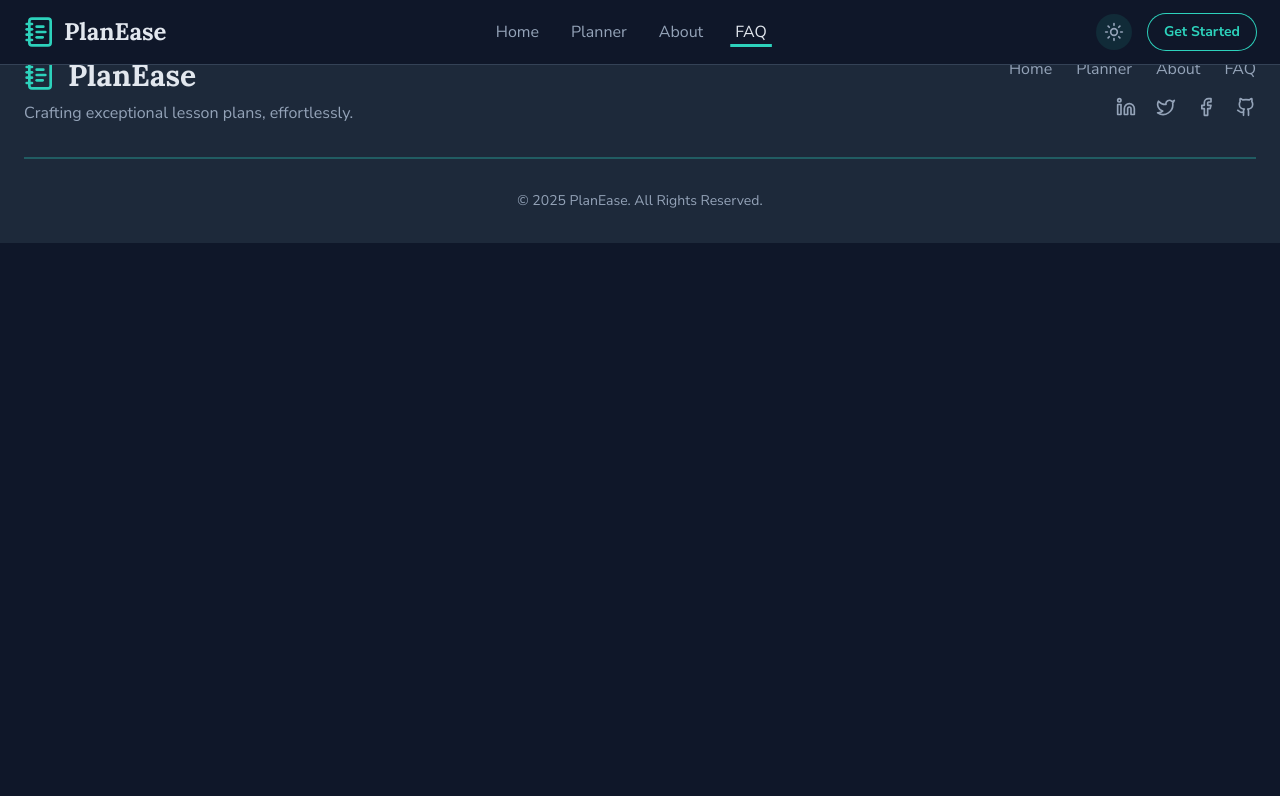
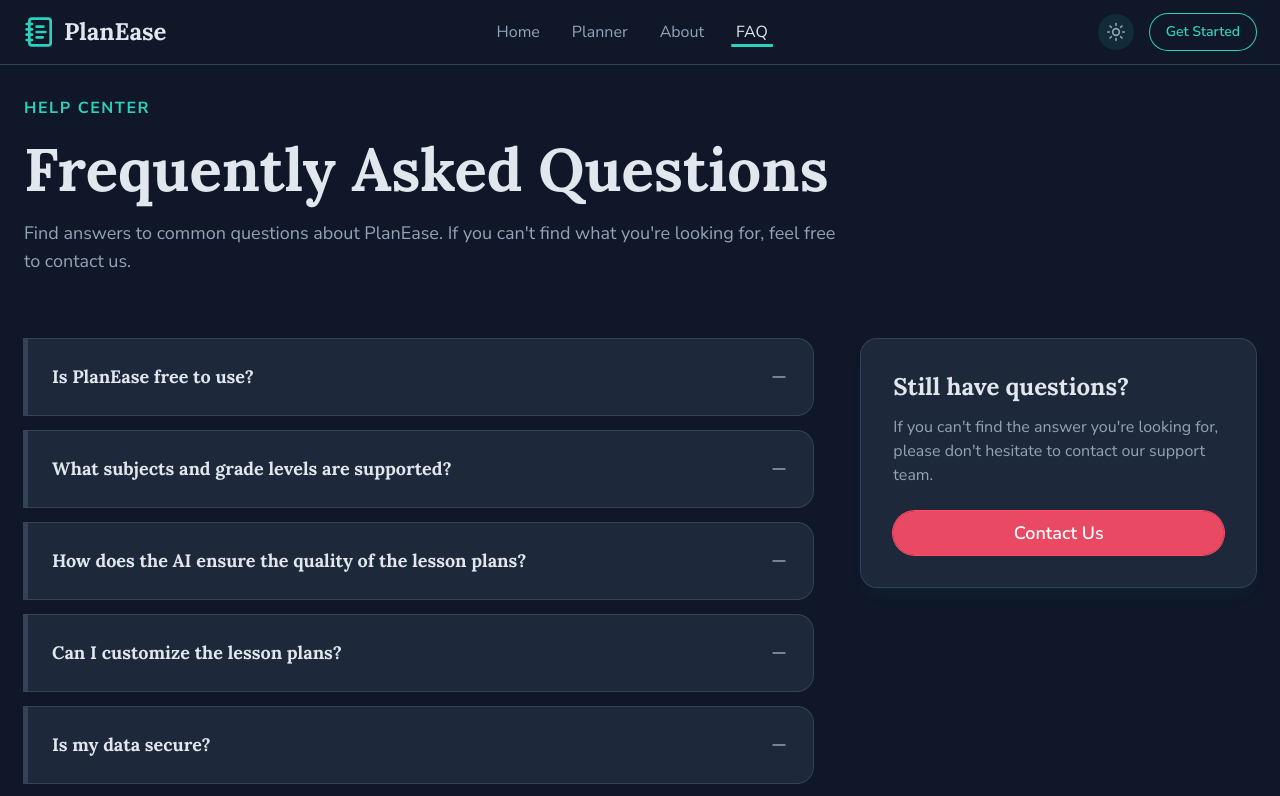
Before and after one commit to Shubham-567/planease-lesson-planner, a React (Vite) app: page /faq in a window 1280 px wide. Shown: the top 796 px of the page. Built offline with nearby package versions, Linux system fonts and the light colour scheme.

Commit message:
Add FaqPage with accordion and contact us card

```diff
--- a/src/App.jsx
+++ b/src/App.jsx
@@ -3,6 +3,7 @@ import HomePage from "./pages/HomePage";
 import Navbar from "./components/Navbar";
 import Footer from "./components/Footer";
 import AboutPage from "./pages/AboutPage";
+import FAQPage from "./pages/FAQPage";
 
 const App = () => {
   return (
@@ -13,7 +14,7 @@ const App = () => {
         <Route path='/' element={<HomePage />} />
         <Route path='/planner' element={<p>Ai Lesson Planner</p>} />
         <Route path='/about' element={<AboutPage />} />
-        <Route path='/faq' element={<p>faq</p>} />
+        <Route path='/faq' element={<FAQPage />} />
         <Route path='*' element={<HomePage />} />
       </Routes>
 
--- a/src/components/CallToAction.jsx
+++ b/src/components/CallToAction.jsx
@@ -31,7 +31,7 @@ const CallToAction = () => {
                   </p>
                 </div>
                 <div className='flex-shrink-0'>
-                  <Link to='/planner' className='btn-secondary'>
+                  <Link to='/planner' className='btn btn-secondary'>
                     <Zap className='size-5' />
                     Start Creating Free
                   </Link>
--- /dev/null
+++ b/src/components/FaqItem.jsx
@@ -0,0 +1,43 @@
+import { Minus } from "lucide-react";
+
+const FaqItem = ({ question, answer, isOpen, onToggle }) => {
+  return (
+    <div
+      className={`bg-base-200 border-l-4 rounded-r-2xl transition-all duration-300 ring ring-base-300 ${
+        isOpen ? "border-primary" : "border-base-300"
+      }`}>
+      <button
+        className='flex items-center justify-between w-full cursor-pointer p-6'
+        onClick={onToggle}
+        aria-expanded={isOpen}>
+        <p
+          className={`text-lg font-bold font-serif text-left ${
+            isOpen ? "text-primary" : "text-neutral"
+          }`}>
+          {question}
+        </p>
+        <div className='text-neutral-muted flex-shrink-0 ml-4'>
+          <div
+            className={`transition-transform duration-300 ${
+              isOpen ? "rotate-180" : "rotate-0"
+            }`}>
+            <Minus size={20} />
+          </div>
+        </div>
+      </button>
+
+      <div
+        className={`grid overflow-hidden transition-all duration-500 ease-in-out ${
+          isOpen ? "grid-rows-[1fr] opacity-100" : "grid-rows-[0fr] opacity-0"
+        }`}>
+        <div className='overflow-hidden'>
+          <p className='text-base text-neutral-muted px-6 pb-6 pt-0 leading-relaxed'>
+            {answer}
+          </p>
+        </div>
+      </div>
+    </div>
+  );
+};
+
+export default FaqItem;
--- a/src/components/Navbar.jsx
+++ b/src/components/Navbar.jsx
@@ -74,7 +74,7 @@ const Navbar = () => {
             </div>
           </button>
 
-          <NavLink to='/planner' className='btn-outline text-sm py-2 px-4'>
+          <NavLink to='/planner' className='btn btn-outline text-sm py-2 px-4'>
             Get Started
           </NavLink>
         </div>
--- /dev/null
+++ b/src/components/PageHeader.jsx
@@ -0,0 +1,19 @@
+const PageHeader = ({ title, heading, description }) => {
+  return (
+    <div>
+      <span className='text-base tracking-widest font-bold font-sans text-primary flex items-center gap-4 uppercase'>
+        {title ? title : "Page Title"}
+      </span>
+
+      <h1 className='text-4xl md:text-5xl lg:text-6xl leading-tight font-bold font-serif py-3'>
+        {heading ? heading : "Page Heading"}
+      </h1>
+
+      <p className='sm:text-lg text-neutral-muted'>
+        {description ? description : "Description of the page goes here."}
+      </p>
+    </div>
+  );
+};
+
+export default PageHeader;
--- a/src/components/illustrations/HeroIllustration.jsx
+++ b/src/components/illustrations/HeroIllustration.jsx
@@ -3,7 +3,7 @@ import { Activity, CheckCircle, ClipboardCheck } from "lucide-react";
 const HeroIllustration = () => {
   return (
     <div className='relative hidden w-1/2 p-4 md:block'>
-      <div className='bg-base-200 p-3 rounded-2xl transform md:-rotate-2 border border-base-300 max-w-lg mx-auto transition-transform duration-600 ease-in-out hover:rotate-0 hover:scale-105 hover:shadow-xl shadow-primary/10'>
+      <div className='bg-base-200 p-3 rounded-2xl transform md:rotate-3 border border-base-300 max-w-lg mx-auto transition-transform duration-600 ease-in-out hover:rotate-0 hover:scale-105 hover:shadow-xl shadow-primary/10'>
         <div className='aspect-[4/3] bg-base-100 rounded-lg p-6'>
           {/* Header */}
           <div className='flex justify-between items-start mb-6'>
--- a/src/index.css
+++ b/src/index.css
@@ -69,16 +69,20 @@
 }
 
 @layer components {
+  .btn {
+    @apply flex items-center justify-center gap-2 px-6 py-3 rounded-full bg-base-300 font-semibold cursor-pointer transition-transform duration-300 hover:-translate-y-1 active:scale-95 text-center;
+  }
+
   .btn-primary {
-    @apply flex items-center gap-2 bg-primary/90 text-base-100 font-semibold py-3 px-8 rounded-full ring-base-300 shadow-lg shadow-primary/20 transition-all duration-300 ease-in-out hover:bg-primary hover:shadow-primary/30 hover:-translate-y-1 max-w-fit;
+    @apply bg-primary/90 text-base-100 hover:bg-primary hover:shadow-primary/30 ring ring-primary;
   }
 
   .btn-secondary {
-    @apply flex items-center gap-2 bg-secondary/90 text-base-100 font-semibold py-3 px-8 rounded-full ring-base-300 shadow-lg shadow-secondary/20 transition-all duration-300 ease-in-out hover:bg-secondary hover:shadow-secondary/30 hover:-translate-y-1 max-w-fit;
+    @apply bg-secondary/90 text-white hover:bg-secondary hover:shadow-secondary/30 ring ring-secondary;
   }
 
   .btn-outline {
-    @apply flex items-center gap-2 px-6 py-3 rounded-full ring ring-primary bg-base-100 hover:bg-primary/10 text-primary font-bold cursor-pointer transition-transform duration-300 max-w-fit;
+    @apply bg-base-100 text-primary hover:bg-primary/10 ring ring-primary hover:shadow-primary/30;
   }
 
   .icon-btn {
--- a/src/pages/AboutPage.jsx
+++ b/src/pages/AboutPage.jsx
@@ -1,3 +1,4 @@
+import CallToAction from "../components/CallToAction";
 import CoreValuesSection from "../sections/aboutPageSections/CoreValuesSection";
 import HeroSection from "../sections/aboutPageSections/HeroSection";
 import OurJourneySection from "../sections/aboutPageSections/OurJourneySection";
@@ -8,6 +9,7 @@ const AboutPage = () => {
       <HeroSection />
       <OurJourneySection />
       <CoreValuesSection />
+      <CallToAction />
     </main>
   );
 };
--- /dev/null
+++ b/src/pages/FaqPage.jsx
@@ -0,0 +1,106 @@
+import { useState } from "react";
+import PageHeader from "../components/PageHeader";
+import { Link } from "react-router-dom";
+import FaqItem from "../components/FaqItem";
+
+const FaqPage = () => {
+  const [openIndexes, setOpenIndexes] = useState([]);
+
+  const faq = [
+    {
+      question: "Is PlanEase free to use?",
+      answer:
+        "Yes, PlanEase offers a generous free tier that allows you to create a certain number of lesson plans per month. We also have premium plans with unlimited generation, advanced features, and collaboration tools for individual teachers and entire schools.",
+    },
+    {
+      question: "What subjects and grade levels are supported?",
+      answer:
+        "Our AI is trained on a vast range of educational materials and can generate lesson plans for virtually any subject and grade level, from kindergarten to high school. You can specify the subject and grade in the planner form for tailored results.",
+    },
+    {
+      question: "How does the AI ensure the quality of the lesson plans?",
+      answer:
+        "Our AI models are specifically fine-tuned for educational content. It suggests activities, objectives, and assessments based on pedagogical best practices and can align with common curriculum standards. However, we always recommend that educators review and customize the generated plan to best fit their students' unique needs.",
+    },
+    {
+      question: "Can I customize the lesson plans?",
+      answer:
+        "Absolutely! The generated plan is a starting point. You have full control to edit, add, or remove any part of the lesson. Our goal is to assist, not replace, the professional judgment of the teacher.",
+    },
+    {
+      question: "Is my data secure?",
+      answer:
+        "We take data privacy and security very seriously. All your data is encrypted and stored securely. We do not share your personal information or the content of your lesson plans with third parties. Please see our Privacy Policy for more details.",
+    },
+    {
+      question: "Can I export my lesson plans?",
+      answer:
+        "Yes, you can export your lesson plans in PDF format for easy sharing or printing.",
+    },
+  ];
+
+  const toggleFAQ = (index) => {
+    setOpenIndexes((prev) => {
+      const isOpen = prev.includes(index);
+      if (isOpen) {
+        return prev.filter((i) => i !== index);
+      } else {
+        return [...prev, index];
+      }
+    });
+  };
+
+  return (
+    <main className='min-h-screen overflow-hidden'>
+      <div className='container pt-24 pb-24'>
+        <section className='relative mb-16'>
+          <div className='md:w-2/3 space-y-4 w-full'>
+            <PageHeader
+              title='Help Center'
+              heading='Frequently Asked Questions'
+              description="Find answers to common questions about PlanEase. If you can't find what you're looking for, feel free to contact us."
+            />
+          </div>
+        </section>
+
+        <section className='flex flex-col lg:flex-row gap-12'>
+          {/* faq list */}
+          <div className='lg:w-2/3'>
+            <div className='space-y-4 w-full'>
+              {faq.map((item, index) => (
+                <FaqItem
+                  key={index}
+                  question={item.question}
+                  answer={item.answer}
+                  isOpen={openIndexes.includes(index)}
+                  onToggle={() => toggleFAQ(index)}
+                />
+              ))}
+            </div>
+          </div>
+
+          {/* contact us card */}
+          <aside className='lg:w-1/3 '>
+            <div className='bg-base-200 shadow-lg shadow-primary/5 rounded-2xl p-8 ring ring-base-300 '>
+              <h3 className='font-bold text-2xl font-serif text-neutral mb-3'>
+                Still have questions?
+              </h3>
+              <p className='text-base text-neutral-muted mb-6'>
+                If you can't find the answer you're looking for, please don't
+                hesitate to contact our support team.
+              </p>
+
+              <Link
+                to='/contact'
+                className='btn btn-secondary text-lg w-full py-2'>
+                Contact Us
+              </Link>
+            </div>
+          </aside>
+        </section>
+      </div>
+    </main>
+  );
+};
+
+export default FaqPage;
--- a/src/sections/HomePageSections/HeroSection.jsx
+++ b/src/sections/HomePageSections/HeroSection.jsx
@@ -23,7 +23,7 @@ const HeroSection = () => {
           strategies in minutes.
         </p>
 
-        <Link to='/planner' className='btn-primary'>
+        <Link to='/planner' className='btn btn-primary w-fit mt-8'>
           <Zap className='size-6' />
           <span>Start Creating Free</span>
         </Link>
```
Also changed, not shown: src/sections/aboutPageSections/HeroSection.jsx (+7 -13 lines).
